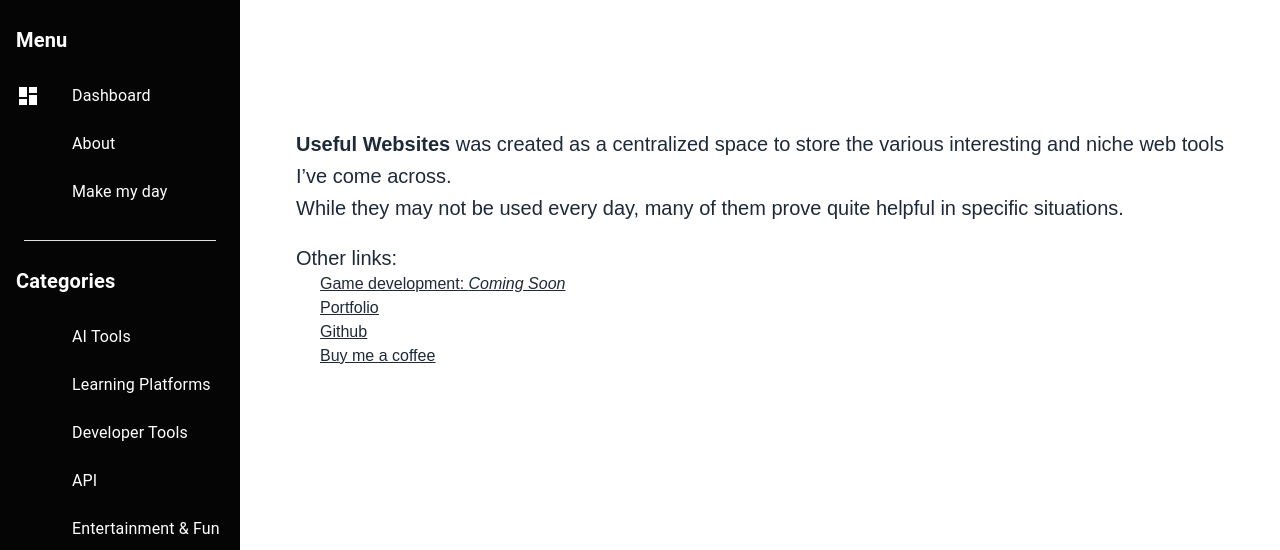
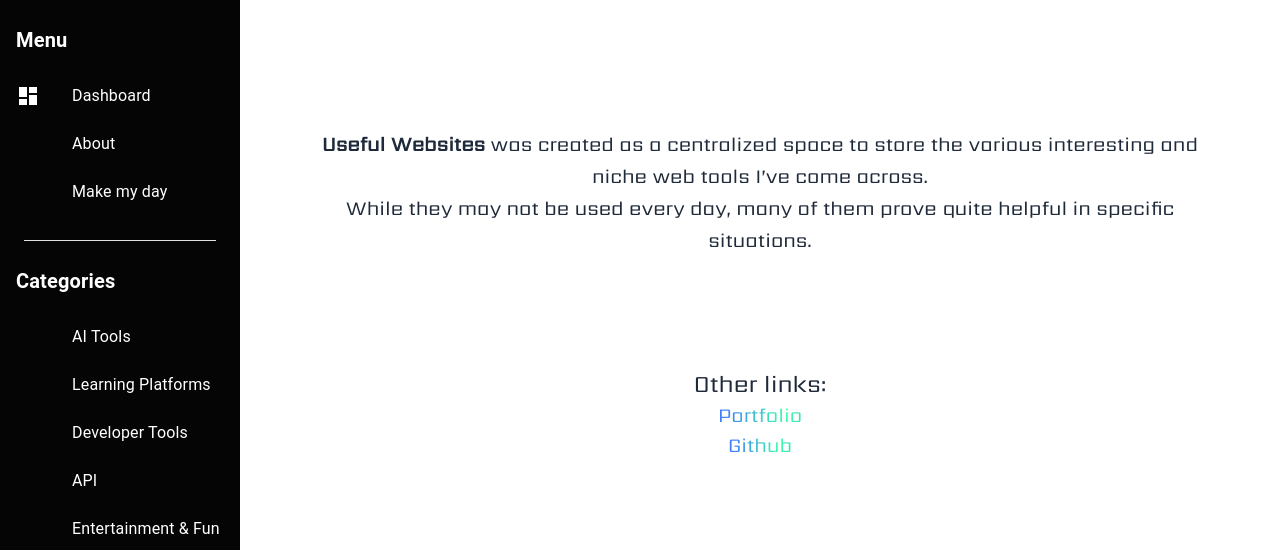
Before and after one commit to Milosavljevichh/useful_websites, a Next.js app: page /pages/about in a window 1280 px wide. Shown: the top 550 px of the page. Built offline with nearby package versions, Linux system fonts and the light colour scheme; some icons are missing.

Commit message:
styled about page

```diff
--- /dev/null
+++ b/src/app/components/GradientText.jsx
@@ -0,0 +1,21 @@
+import "../styles/GradientText.css";
+
+export default function GradientText({
+  children,
+  className = "",
+  colors = ["#40ffaa", "#4079ff", "#40ffaa", "#4079ff", "#40ffaa"],
+  animationSpeed = 8,
+  showBorder = false
+}) {
+  const gradientStyle = {
+    backgroundImage: `linear-gradient(to right, ${colors.join(", ")})`,
+    animationDuration: `${animationSpeed}s`,
+  };
+
+  return (
+    <div className={`animated-gradient-text ${className}`}>
+      {showBorder && <div className="gradient-overlay" style={gradientStyle}></div>}
+      <div className="text-content" style={gradientStyle}>{children}</div>
+    </div>
+  );
+}
--- a/src/app/pages/about/page.js
+++ b/src/app/pages/about/page.js
@@ -1,17 +1,38 @@
 import Link from "next/link"
+import GradientText from "@/app/components/GradientText"
 
-export default function About(){
-    return(
-        <section className="mx-auto max-w-7xl px-4 py-10 sm:px-6 lg:px-8">
+export default function About() {
+    return (
+        <section className="mx-auto max-w-7xl px-4 py-10 sm:px-6 lg:px-8 font-[Main] text-center">
             <h5 className="mb-5 text-xl/8">
-            <strong> Useful Websites</strong> was created as a centralized space to store the various interesting and niche web tools I’ve come across. <br /> While they may not be used every day, many of them prove quite helpful in specific situations.
+                <strong> Useful Websites</strong> was created as a centralized space to store the various interesting and niche web tools I’ve come across. <br /> While they may not be used every day, many of them prove quite helpful in specific situations.
             </h5>
-            <h4 className="text-xl"> Other links:</h4>
+            <h4 className="text-2xl mt-28"> Other links:</h4>
             <ul className="text-l px-6">
-                <li className="underline">Game development: <span className="italic">Coming Soon</span></li>
-                <li className="underline"><Link href={"https://updated-portfolio-two-navy.vercel.app/"} target="_blank">Portfolio</Link></li>
-                <li className="underline"><Link href={"https://github.com/Milosavljevichh"} target="_blank">Github</Link></li>
-                <li className="underline"><Link href={"#"} target="_blank">Buy me a coffee</Link></li>
+                <li>
+                    <Link href={"https://updated-portfolio-two-navy.vercel.app/"} target="_blank">
+                    <GradientText
+                        colors={["#40ffaa", "#4079ff", "#40ffaa", "#4079ff", "#40ffaa"]}
+                        animationSpeed={3}
+                        showBorder={false}
+                        className="custom-class"
+                    >
+                        Portfolio
+                    </GradientText>
+                </Link>
+                </li>
+                <li>
+                    <Link href={"https://github.com/Milosavljevichh"} target="_blank">
+                    <GradientText
+                        colors={["#40ffaa", "#4079ff", "#40ffaa", "#4079ff", "#40ffaa"]}
+                        animationSpeed={3}
+                        showBorder={false}
+                        className="custom-class"
+                    >
+                        Github
+                    </GradientText>
+                </Link>
+                </li>
             </ul>
         </section>
     )
--- /dev/null
+++ b/src/app/styles/GradientText.css
@@ -0,0 +1,69 @@
+.animated-gradient-text {
+  position: relative;
+  margin: 0 auto;
+  display: flex;
+  max-width: fit-content;
+  flex-direction: row;
+  align-items: center;
+  justify-content: center;
+  border-radius: 1.25rem;
+  font-weight: 500;
+  backdrop-filter: blur(10px);
+  transition: box-shadow 0.5s ease-out;
+  overflow: hidden;
+  cursor: pointer;
+}
+
+.gradient-overlay {
+  position: absolute;
+  top: 0;
+  left: 0;
+  right: 0;
+  bottom: 0;
+  background-size: 300% 100%;
+  animation: gradient linear infinite;
+  border-radius: inherit;
+  z-index: 0;
+  pointer-events: none;
+}
+
+.gradient-overlay::before {
+  content: "";
+  position: absolute;
+  left: 0;
+  top: 0;
+  border-radius: inherit;
+  width: calc(100% - 2px);
+  height: calc(100% - 2px);
+  left: 50%;
+  top: 50%;
+  transform: translate(-50%, -50%);
+  background-color: #060010;
+  z-index: -1;
+}
+
+@keyframes gradient {
+  0% {
+    background-position: 0% 50%;
+  }
+
+  50% {
+    background-position: 100% 50%;
+  }
+
+  100% {
+    background-position: 0% 50%;
+  }
+}
+
+.text-content {
+  display: inline-block;
+  position: relative;
+  z-index: 2;
+  font-size: 1.25rem;
+  background-size: 300% 100%;
+  background-clip: text;
+  -webkit-background-clip: text;
+  color: transparent;
+  animation: gradient linear infinite;
+}
```
